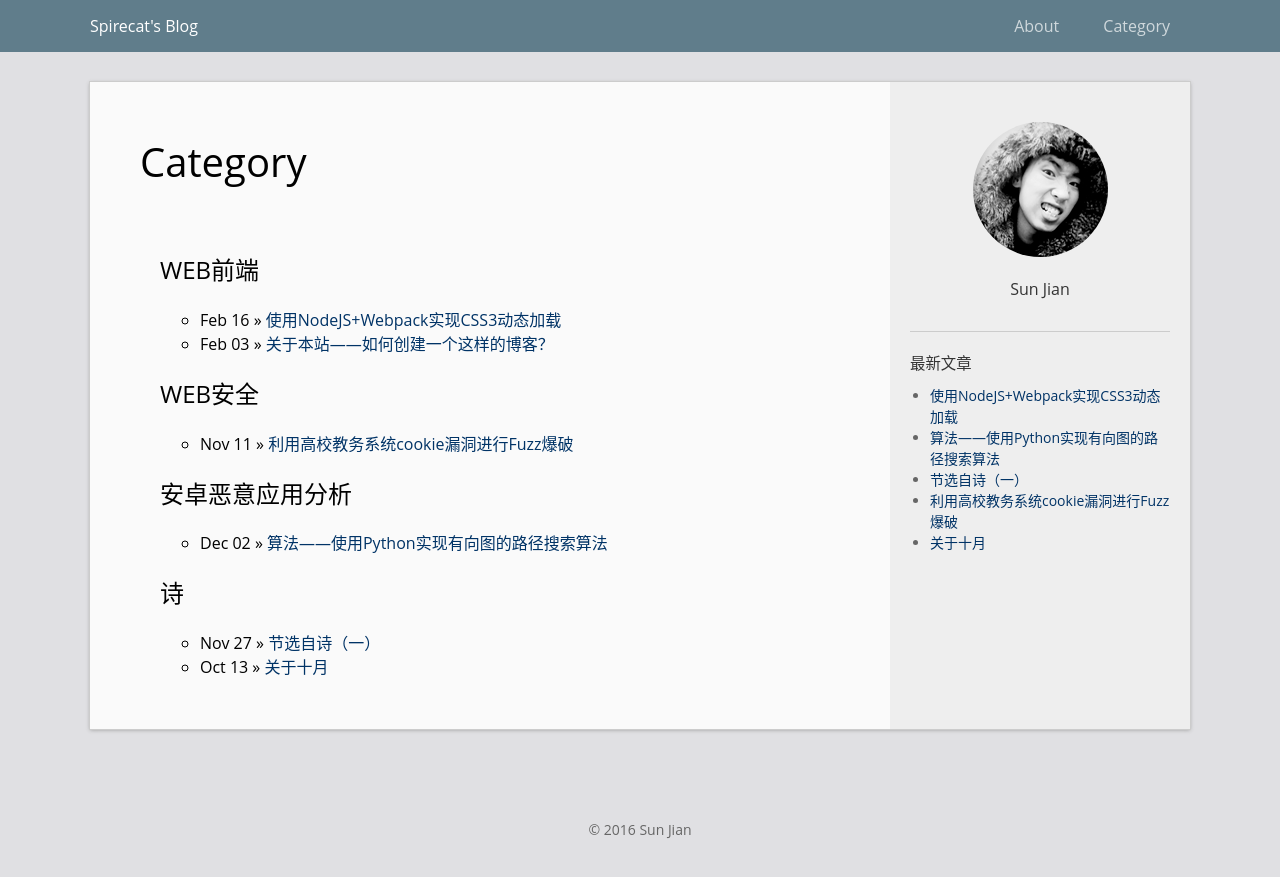
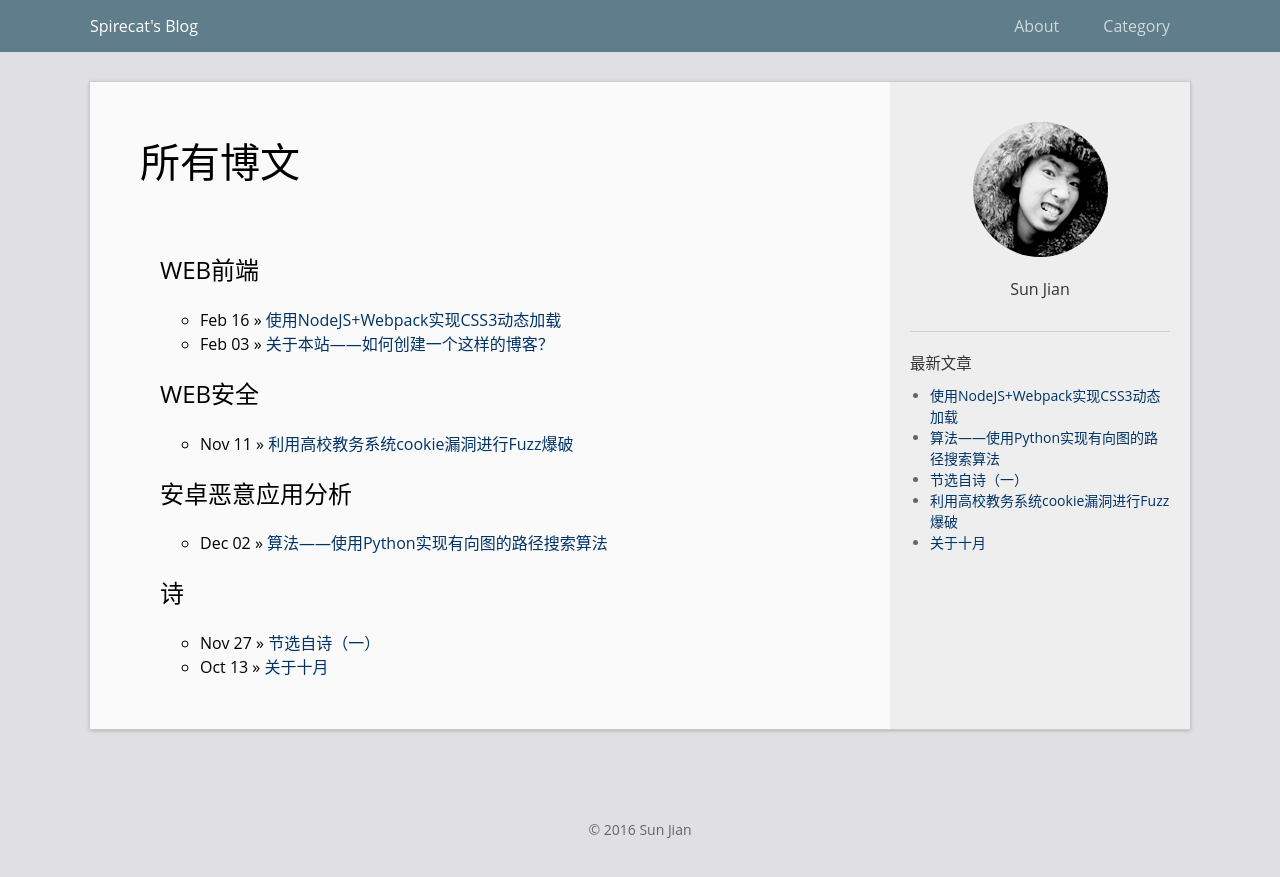
Before and after one commit to SpireCat/spirecat.github.io, a Jekyll site: the page built from category.html, in a window 1280 px wide. Shown: the top 877 px of the page. Built offline with Jekyll 4.4.1, drawn with Linux system fonts in a browser that asks for light colours.

Commit message:
change_details_5

```diff
--- a/_config.yml
+++ b/_config.yml
@@ -1,6 +1,6 @@
 # Site settings
 title: Spirecat's Blog
-url: "http://spirecat.github.io"    # the protocol and hostname of your site, eg. `http://laobubu.github.io`
+url: "http://spirecat.github.io/allposts"    # the protocol and hostname of your site, eg. `http://laobubu.github.io`
 baseurl: "" # the prefix of your site uri, eg. `/jekyll-theme-EasyBook` or just one slash `/`
 #timezone: Asia/Chongqing
 description: >
--- a/category.html
+++ b/category.html
@@ -1,12 +1,12 @@
 ---
 layout: default
 title: Category
-permalink: /category/
+permalink: /allposts/
 public: true
 ---
 
 <div class="home">
-  <h1 class="page-heading">Category</h1>
+  <h1 class="page-heading">所有博文</h1>
 
   <ul class="post-list">
 
```
